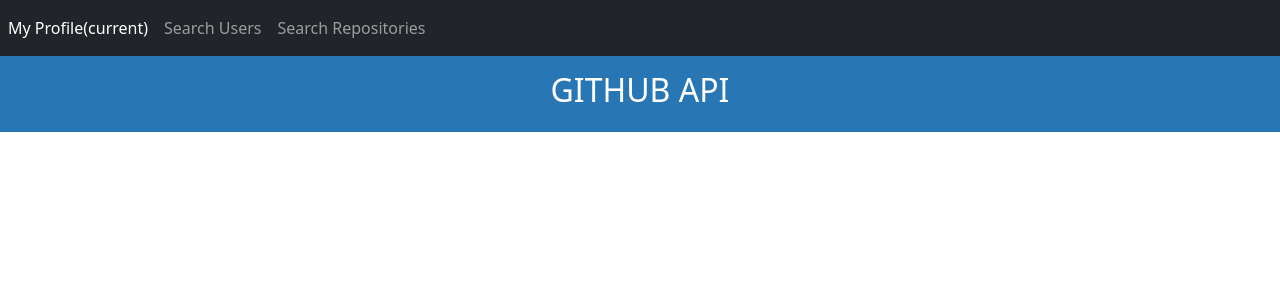
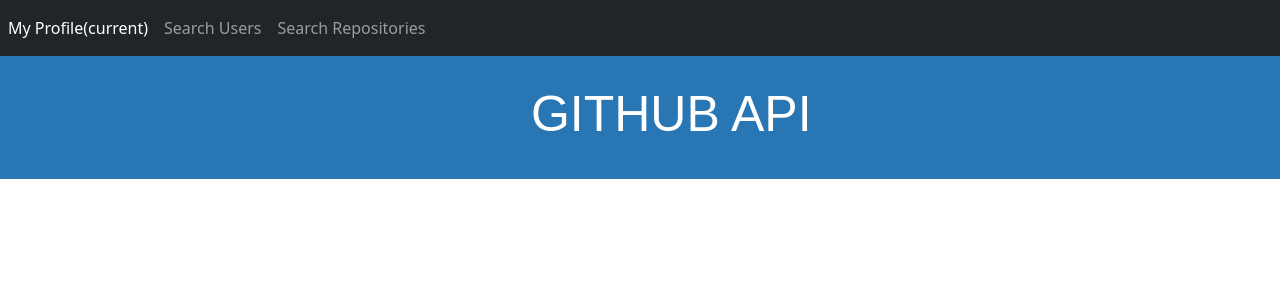
Before and after one commit to Carolwanzuu/githubApi, an Angular app: page / in a window 1280 px wide. Shown: the top 300 px of the page. Built offline with nearby package versions, Linux system fonts and the light colour scheme.

Commit message:
styling the header component

```diff
--- a/src/app/header/header.component.css
+++ b/src/app/header/header.component.css
@@ -6,3 +6,11 @@
     font-size: 20px;
     font-weight:900;
 }
+h2{
+    font-size: 50px;
+    font-weight: 1200px;
+    font-style:inherit;
+    font-family: fantasy;
+    padding: 1%;
+    margin-left: 5%;
+}
```
